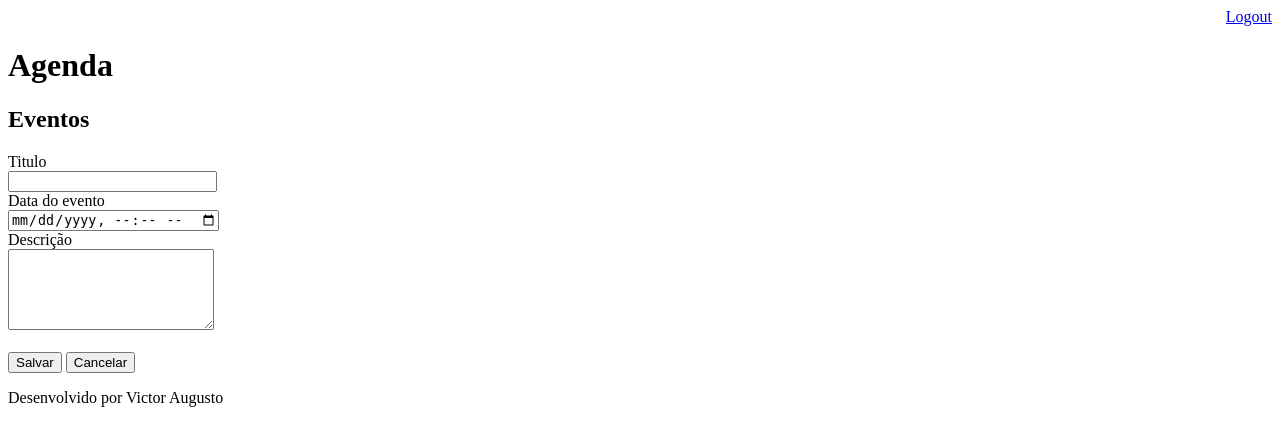
After one commit to victorltd/Agenda-Django, a Django app: page /agenda/evento/ in a window 1280 px wide. The commit adds this page. Shown: the top 446 px of the page. Run offline with Django 4.2, Linux system fonts and the light colour scheme; a user stored in the database is signed in.

Commit message:
Now could insert events

```diff
--- a/agenda/agenda/urls.py
+++ b/agenda/agenda/urls.py
@@ -21,6 +21,8 @@ from django.views.generic import RedirectView
 urlpatterns = [
     path('admin/', admin.site.urls),
     path('agenda/', views.lista_eventos),
+    path('agenda/evento/', views.evento),
+    path('agenda/evento/submit', views.submit_evento),
     #path('', views.index), pra mexer no caminho do index
     path('', RedirectView.as_view(url='/agenda/')),
     path('login/', views.login_user),
--- a/agenda/core/views.py
+++ b/agenda/core/views.py
@@ -44,3 +44,21 @@ def lista_eventos(request):
     #evento= Evento.objects.all() #pra mostrar todos os eventos
     dados = {'eventos':evento}
     return render(request, 'agenda.html', dados)
+
+@login_required(login_url='/login/')
+def evento(request):
+    return render(request, 'evento.html')
+
+@login_required(login_url='/login/')
+def submit_evento(request):
+    if request.POST:
+        titulo=request.POST.get('titulo')
+        data_evento=request.POST.get('data_evento')
+        descricao=request.POST.get('descricao')
+        usuario=request.user
+        Evento.objects.create(titulo=titulo,
+                            data_evento=data_evento,
+                            descricao=descricao,
+                            usuario=usuario
+                            )
+        return redirect('/')
--- a/agenda/templates/agenda.html
+++ b/agenda/templates/agenda.html
@@ -5,6 +5,9 @@
   <h2>Agendamentos</h2>
 
     <h3> Bem vindo {{request.user.username}}</h3>
+  <a href="evento/">
+    <button type="button">Novo evento</button>
+  </a>
     <ul style="font-size: 18px">
     {% for evento in eventos %}
     <li>{{evento.titulo}}- {{evento.get_data_evento}}</li>
--- /dev/null
+++ b/agenda/templates/evento.html
@@ -0,0 +1,28 @@
+{% extends "model-page.html" %}
+
+{% block content %}
+
+<h2>Eventos</h2>
+
+<form action="submit" method="POST">{% csrf_token %}
+    <label>Titulo</label>
+    <br>
+    <input type="text" name="titulo" size="23">
+    <br>
+    <label>Data do evento</label>
+    <br>
+    <input type="datetime-local" name="data_evento">
+    <br>
+    <label>Descrição</label>
+    <br>
+    <textarea name="descricao" rows="5" cols="23"></textarea>
+    <br><br>
+
+    <button type="submit">Salvar</button>
+    <a href="/">
+    <button type="button">Cancelar</button>
+    </a>
+</form>
+
+
+{% endblock %}
```
Also changed, not shown: agenda/db.sqlite3.
